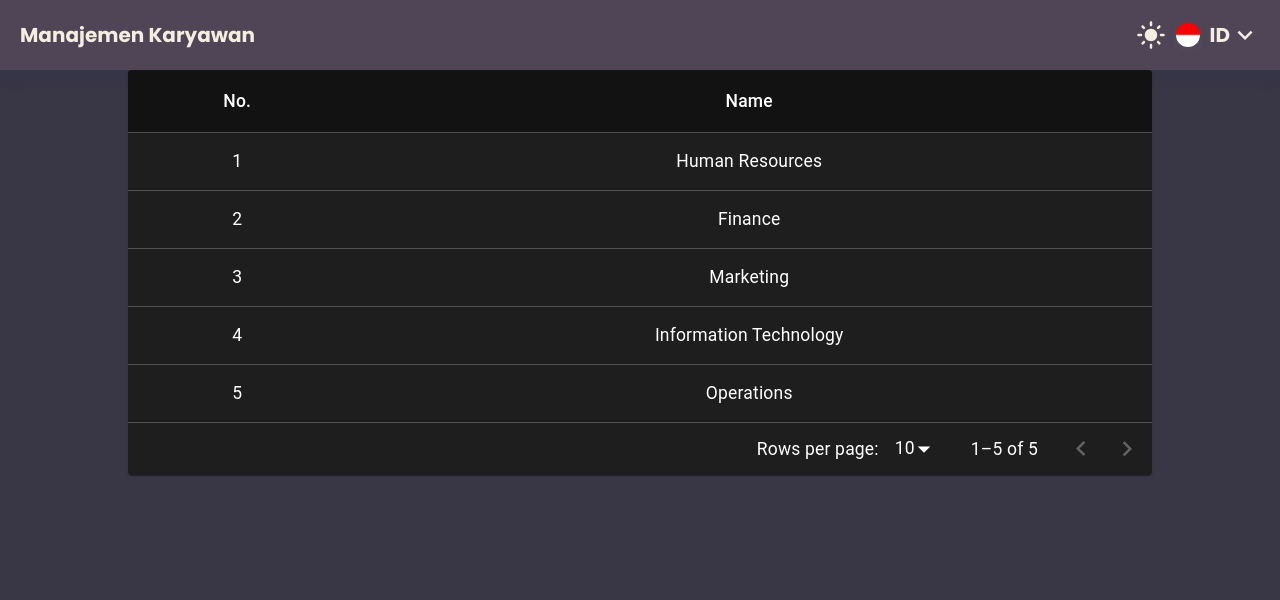
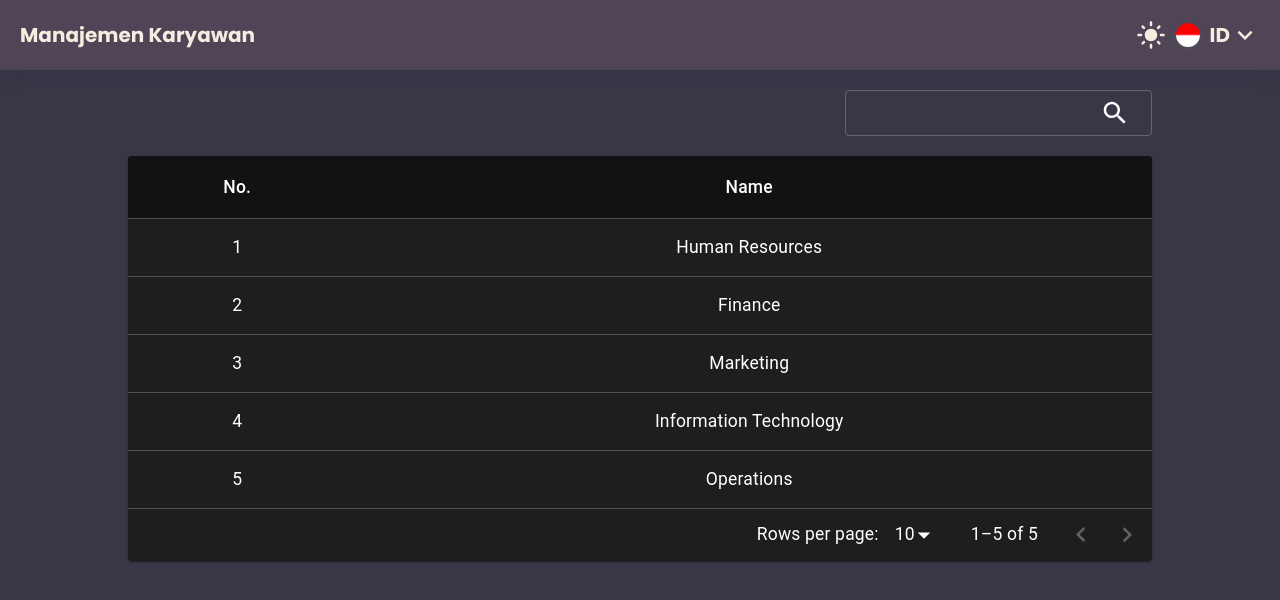
Before and after one commit to fauzi45/management-employee-projects, a React (Vite) app in the folder client/: page /admin/department in a window 1280 px wide. Shown: the top 600 px of the page. Built offline with nearby package versions, Linux system fonts and the light colour scheme.

Commit message:
feat: search data at departments

```diff
--- a/client/src/pages/Admin/Department/index.jsx
+++ b/client/src/pages/Admin/Department/index.jsx
@@ -1,6 +1,4 @@
 import * as React from 'react';
-import { useState } from 'react';
-
 import Paper from '@mui/material/Paper';
 import Table from '@mui/material/Table';
 import TableBody from '@mui/material/TableBody';
@@ -10,12 +8,16 @@ import TableHead from '@mui/material/TableHead';
 import TablePagination from '@mui/material/TablePagination';
 import TableRow from '@mui/material/TableRow';
 import TextField from '@mui/material/TextField';
-
+import InputAdornment from '@mui/material/InputAdornment';
+import IconButton from '@mui/material/IconButton';
+import SearchIcon from '@mui/icons-material/Search';
 import classes from './style.module.scss';
+import { useState } from 'react';
 
 const Department = () => {
   const [page, setPage] = useState(0);
   const [rowsPerPage, setRowsPerPage] = useState(10);
+  const [searchedVal, setSearchedVal] = useState('');
 
   const handleChangePage = (event, newPage) => {
     setPage(newPage);
@@ -42,6 +44,21 @@ const Department = () => {
   return (
     <div className={classes.container}>
       <div className={classes.wrapper}>
+        <TextField
+          size="small"
+          InputProps={{
+            endAdornment: (
+              <InputAdornment>
+                <IconButton>
+                  <SearchIcon />
+                </IconButton>
+              </InputAdornment>
+            ),
+          }}
+          sx={{ width: '30%', margin: '1rem 0rem' }}
+          onChange={(e) => setSearchedVal(e.target.value)}
+        />
+
         <Paper sx={{ width: '100%', overflow: 'hidden' }}>
           <TableContainer sx={{ maxHeight: 440 }}>
             <Table stickyHeader aria-label="sticky table">
@@ -55,19 +72,38 @@ const Department = () => {
                 </TableRow>
               </TableHead>
               <TableBody>
-                {rows.slice(page * rowsPerPage, page * rowsPerPage + rowsPerPage).map((row, index) => (
-                  <TableRow hover role="checkbox" tabIndex={-1} key={row.id}>
-                    <TableCell align="center">{index + 1}</TableCell>
-                    <TableCell align="center">{row.name}</TableCell>
-                  </TableRow>
-                ))}
-                {rows.length === 0 && (
+                {rows
+                  .slice(page * rowsPerPage, page * rowsPerPage + rowsPerPage)
+                  .filter(
+                    (row) =>
+                      !searchedVal.length ||
+                      row.name.toString().toLowerCase().includes(searchedVal.toString().toLowerCase())
+                  )
+                  .map((row, index) => (
+                    <TableRow hover role="checkbox" tabIndex={-1} key={row.id}>
+                      <TableCell align="center">{index + 1}</TableCell>
+                      <TableCell align="center">{row.name}</TableCell>
+                    </TableRow>
+                  ))}
+                {rows.length === 0 && searchedVal.length > 0 && (
                   <TableRow>
                     <TableCell align="center" colSpan={columns.length}>
                       No data found
                     </TableCell>
                   </TableRow>
                 )}
+                {rows.length > 0 &&
+                  rows.filter(
+                    (row) =>
+                      !searchedVal.length ||
+                      row.name.toString().toLowerCase().includes(searchedVal.toString().toLowerCase())
+                  ).length === 0 && (
+                    <TableRow>
+                      <TableCell align="center" colSpan={columns.length}>
+                        No matching data found
+                      </TableCell>
+                    </TableRow>
+                  )}
               </TableBody>
             </Table>
           </TableContainer>
```
